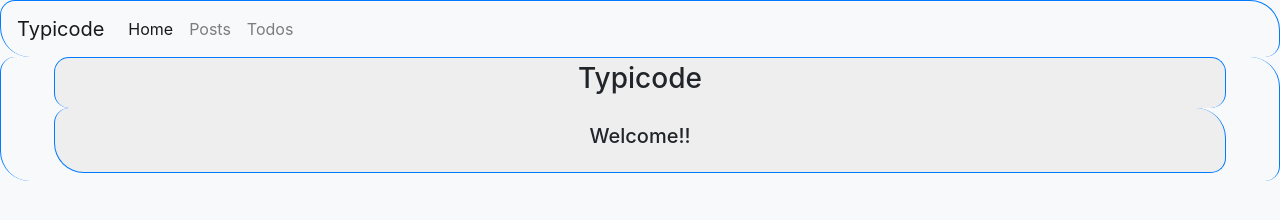
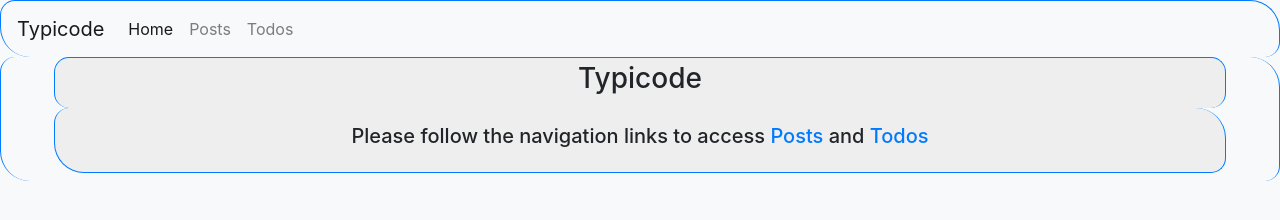
Before and after one commit to PercySpecter/ajax, a plain HTML site: page index.html in a window 1280 px wide. Drawn offline with nearby package versions, Linux system fonts and the light colour scheme.

Commit message:
Added instructions and links to Home page

```diff
--- a/index.html
+++ b/index.html
@@ -42,7 +42,7 @@
        </div>
        <div class="row content">
          <div class="col-lg-11 border border-primary border-top-0 total-container mx-auto mb-2 py-3">
-           <h5 class="text-center">Welcome!!</h5>
+           <h5 class="text-center">Please follow the navigation links to access <a href="posts/">Posts</a> and <a href="todos/">Todos</a></h5>
          </div>
        </div>
      </div>
```
